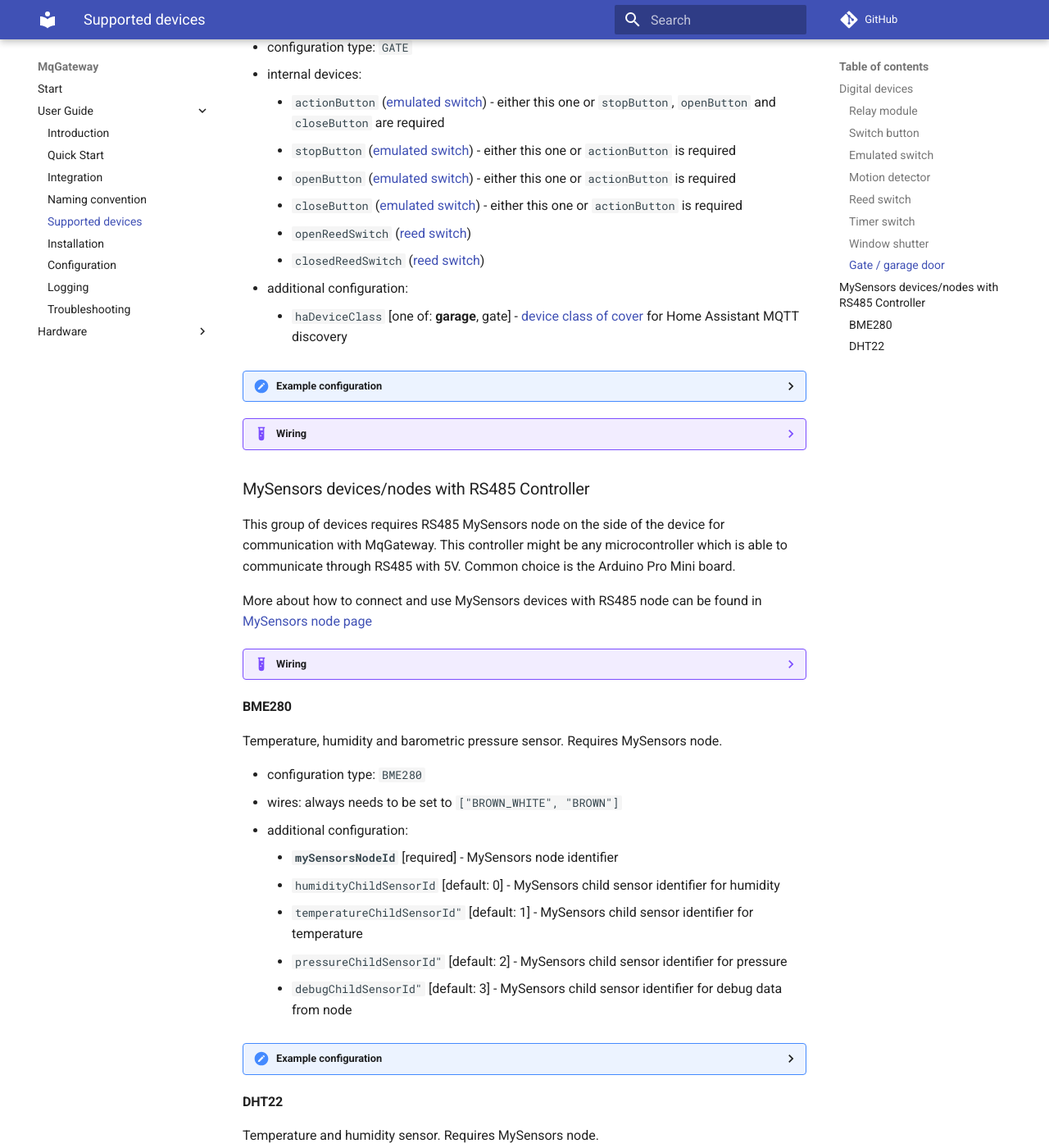
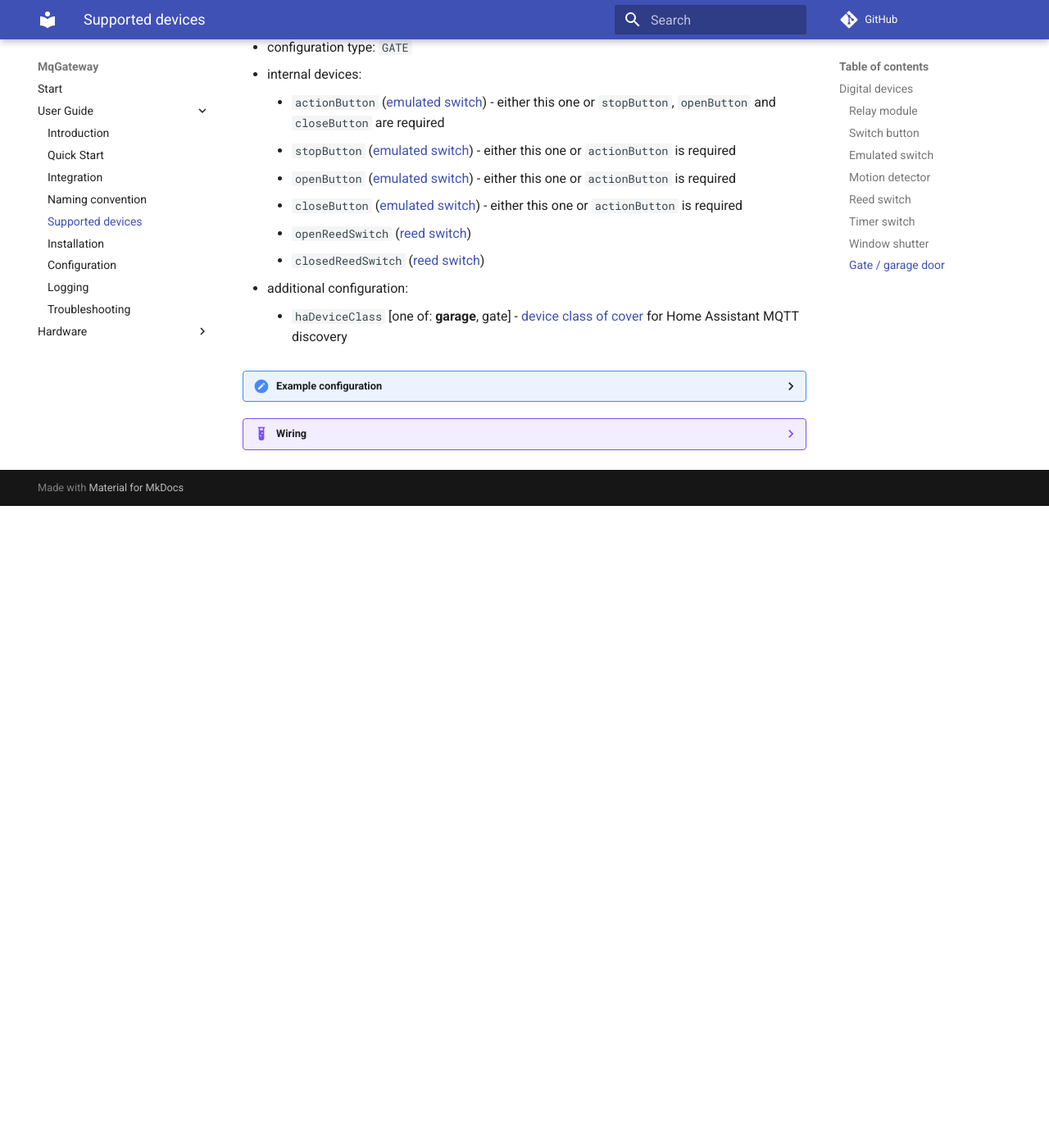
Before and after one commit to unigateway/unigateway, an MkDocs documentation site: the page built from docs/docs/user-guide/supported-devices.md, in a window 1280 px wide and 1400 px high, scrolled down 3614 px. Shown: the whole window at 82% size. Built offline with MkDocs 1.6.1 and Material for MkDocs 9.7.7, drawn with Linux system fonts in a browser that asks for light colours; comment, search, counter and statistics services are not loaded; after the commit the page ends 4231 px from its top, so only the background shows below that; some of the changed text lies outside the part shown.

Commit message:
Few additional changes to remove UI and MySensors implementation

````diff
--- a/docs/docs/user-guide/supported-devices.md
+++ b/docs/docs/user-guide/supported-devices.md
@@ -1,5 +1,5 @@
 
-This is a list of devices currently supported by MqGateway. That means you can connect a device either with digital wires or through MySensors RS485 node to MqGateway.
+This is a list of devices currently supported by MqGateway. That means you can connect a device with digital wires to MqGateway.
 
 All supported devices need to be compatible with 5V power supply.
 
@@ -435,94 +435,3 @@ rooms:
     | COM                   | button connection wire |
     | NO                    | button connection wire |
     | NC                    | nothing                |
-
-
-### MySensors devices/nodes with RS485 Controller
-
-This group of devices requires RS485 MySensors node on the side of the device for communication with MqGateway. This controller might be
-any microcontroller which is able to communicate through RS485 with 5V. Common choice is the Arduino Pro Mini board.
-
-More about how to connect and use MySensors devices with RS485 node can be found in [MySensors node page](../hardware/mysensors-node.md)
-
-??? example "Wiring"
-    Wiring between MqGateway and MySensor node is the same for all devices below.
-    For RS485 connection (with MAX485 module on both sides):
-
-    | WIRE COLOR               | CONTROLLER PIN |
-    |--------------------------|----------------|
-    | orange-white (GND)       | GND            |
-    | orange (5V)              | VCC            |
-    | green-white (ask wire)   | GPIO 2         |
-    | green (ping wire)        | GPIO 7         |
-    | brown-white              | A (RS485)      |
-    | brown                    | B (RS485)      |
-
-#### BME280
-Temperature, humidity and barometric pressure sensor. Requires MySensors node.
-
-- configuration type: `BME280`
-- wires: always needs to be set to `["BROWN_WHITE", "BROWN"]`
-- additional configuration:
-    - **`mySensorsNodeId`** [required] - MySensors node identifier
-    - `humidityChildSensorId` [default: 0] - MySensors child sensor identifier for humidity
-    - `temperatureChildSensorId"` [default: 1] - MySensors child sensor identifier for temperature
-    - `pressureChildSensorId"` [default: 2] - MySensors child sensor identifier for pressure
-    - `debugChildSensorId"` [default: 3] - MySensors child sensor identifier for debug data from node
-
-<details>
-<summary>Example configuration</summary>
-
-```yaml
-[...]
-rooms:
-  - name: "Kids room"
-    points:
-      - name: "Kids room measurement box"
-        portNumber: 14
-        devices:
-          - name: "Kids room box"
-            id: "bme280_kids_room"
-            wires: ["BROWN_WHITE", "BROWN"]
-            type: BME280
-            config:
-              mySensorsNodeId: 2
-              humidityChildSensorId: 0
-              temperatureChildSensorId: 1
-              pressureChildSensorId: 2
-              debugChildSensorId: 3
-```
-</details>
-
-#### DHT22
-Temperature and humidity sensor. Requires MySensors node.
-
-- configuration type: `DHT22`
-- wires: always needs to be set to `["BROWN_WHITE", "BROWN"]`
-- additional configuration:
-    - **`mySensorsNodeId`** [required] - MySensors node identifier
-    - `humidityChildSensorId` [default: 0] - MySensors child sensor identifier for humidity
-    - `temperatureChildSensorId"` [default: 1] - MySensors child sensor identifier for temperature
-    - `debugChildSensorId"` [default: 2] - MySensors child sensor identifier for debug data from node
-
-<details>
-<summary>Example configuration</summary>
-
-```yaml
-[...]
-rooms:
-  - name: "Kids room"
-    points:
-      - name: "Kids room measurement box"
-        portNumber: 14
-        devices:
-          - name: "Kids room box"
-            id: "bme280_kids_room"
-            wires: ["BROWN_WHITE", "BROWN"]
-            type: DHT22
-            config:
-              mySensorsNodeId: 13
-              humidityChildSensorId: 0
-              temperatureChildSensorId: 1
-              debugChildSensorId: 2
-```
-</details>
--- a/docs/mkdocs.yml
+++ b/docs/mkdocs.yml
@@ -20,7 +20,6 @@ nav:
       - 'I/O Expander Board': 'hardware/io-expander-board.md'
       - 'Bill of materials': 'hardware/bill-of-materials.md'
       - 'Wiring': 'hardware/wiring.md'
-      - 'MySensor node': 'hardware/mysensors-node.md'
       - 'Case': 'hardware/case.md'
 markdown_extensions:
   - admonition
````
Also changed, not shown: docs/docs/hardware/mysensors-node.md (deleted, +0 -3 lines), docs/docs/user-guide/configuration.md (+0 -2 lines), docs/docs/user-guide/introduction.md (+1 -2 lines), docs/docs/user-guide/naming-convention.md (+2 -4 lines), 12 other files.
